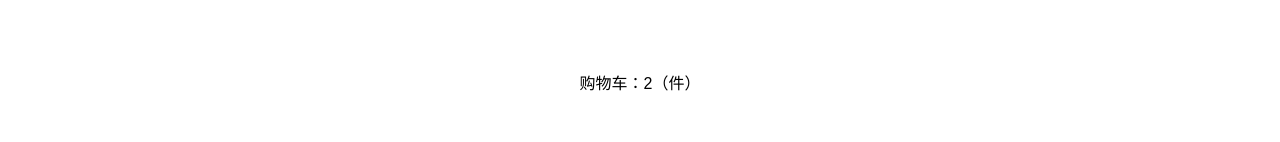
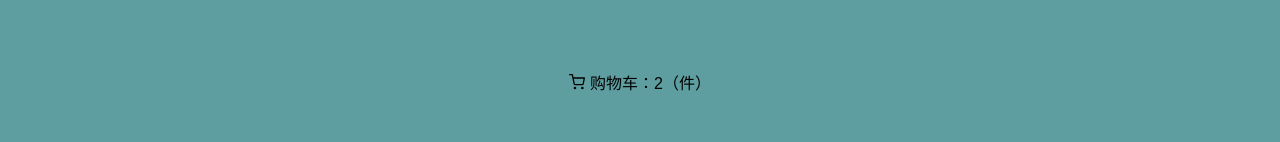
Before and after one commit to csdoker/react-robot, a React (Create React App) app: page / in a window 1280 px wide. Shown: the part 191-333 px from the top of the page. Built offline with nearby package versions, Linux system fonts and the light colour scheme; a web font is replaced by a local one.

Commit message:
feat: 添加事件处理逻辑

```diff
--- a/package.json
+++ b/package.json
@@ -12,6 +12,7 @@
     "@types/react-dom": "^17.0.0",
     "react": "^17.0.1",
     "react-dom": "^17.0.1",
+    "react-icons": "^4.2.0",
     "react-scripts": "4.0.2",
     "typescript": "^4.1.5",
     "web-vitals": "^1.1.0"
--- a/src/components/ShoppingCart.tsx
+++ b/src/components/ShoppingCart.tsx
@@ -1,5 +1,7 @@
 import React, { Component } from 'react'
 import styles from './ShoppingCart.module.css'
+
+import { FiShoppingCart } from 'react-icons/fi'
 
 interface Props {
 
@@ -17,10 +19,19 @@
     }
   }
 
+  handleClick = (e: React.MouseEvent<HTMLButtonElement, MouseEvent>) => {
+    if ((e.target as HTMLElement).nodeName === 'SPAN') {
+      this.setState({ isOpen: !this.state.isOpen })
+    }
+  }
+
   render () {
     return (
       <div className={styles.cartContainer}>
-        <button className={styles.button} onClick={() => { this.setState({ isOpen: !this.state.isOpen }) }}>购物车：2（件）</button>
+        <button className={styles.button} onClick={this.handleClick}>
+          <FiShoppingCart />
+          <span>购物车：2（件）</span>
+        </button>
         <div className={styles.cartDropDown} style={{display: this.state.isOpen ? 'block' : 'none'}}>
           <ul>
             <li>robot 1</li>
--- a/src/index.css
+++ b/src/index.css
@@ -5,6 +5,7 @@
     sans-serif;
   -webkit-font-smoothing: antialiased;
   -moz-osx-font-smoothing: grayscale;
+  background-color: cadetblue;
 }
 
 code {
--- a/tsconfig.json
+++ b/tsconfig.json
@@ -1,5 +1,6 @@
 {
   "compilerOptions": {
+    "noImplicitAny": false,
     "target": "es5",
     "lib": ["dom", "dom.iterable", "esnext"],
     "allowJs": true,
```
Also changed, not shown: 1 other file (tests, documents, lock files or other folders).
